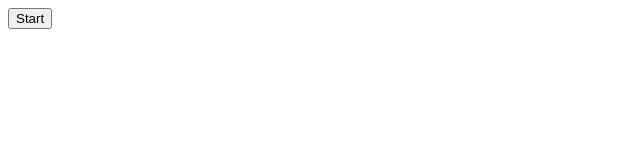
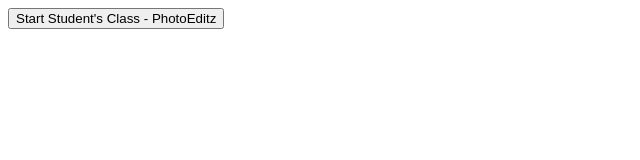
Before and after one commit to photoeditz/join, a plain HTML site: page index.html in a window 1280 px wide. Shown: the whole page, without its empty margins (0-640 px from the left). Drawn offline with Linux system fonts and the light colour scheme.

Commit message:
Update index.html

```diff
--- a/index.html
+++ b/index.html
@@ -3,7 +3,7 @@
 </head>
 <body>
 
-<button id="start" type="button">Start</button>
+<button id="start" type="button">Start Student's Class - PhotoEditz</button>
 <div id="jitsi-container">
 </div>
 
```
